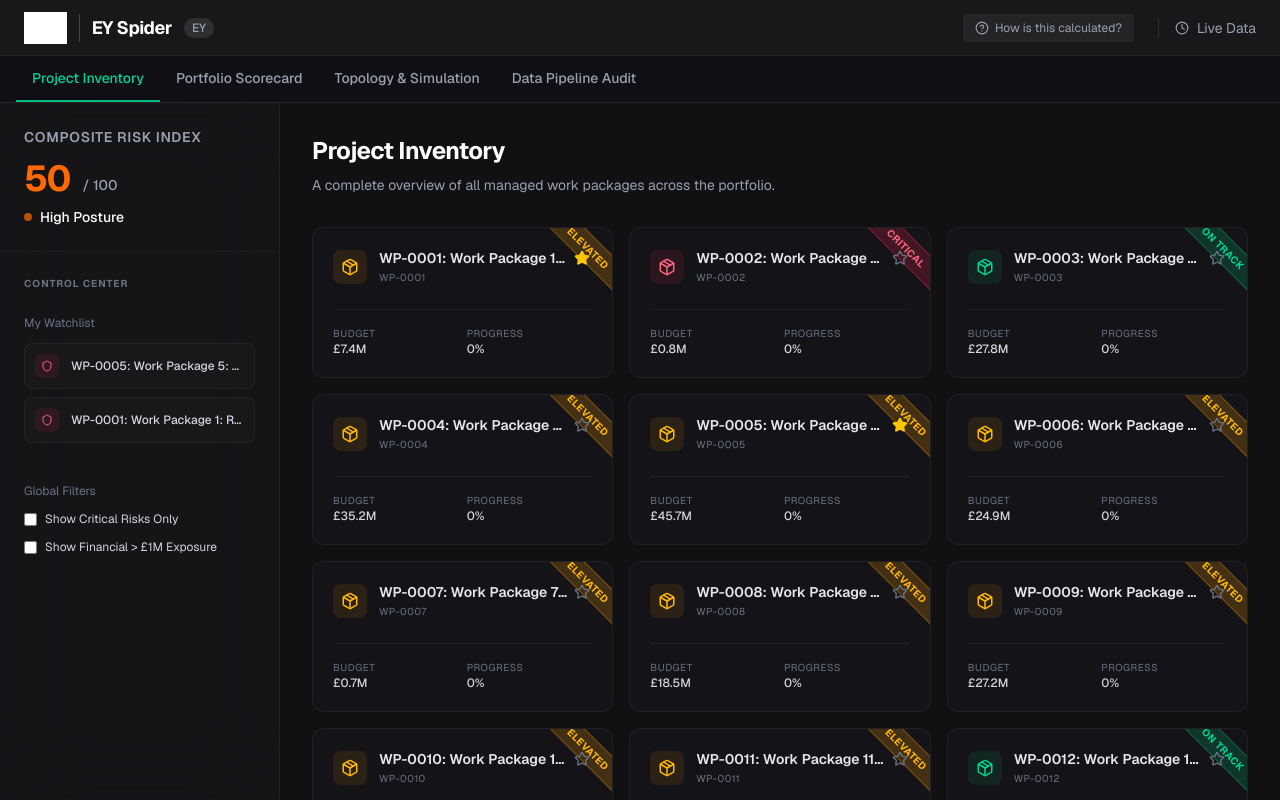
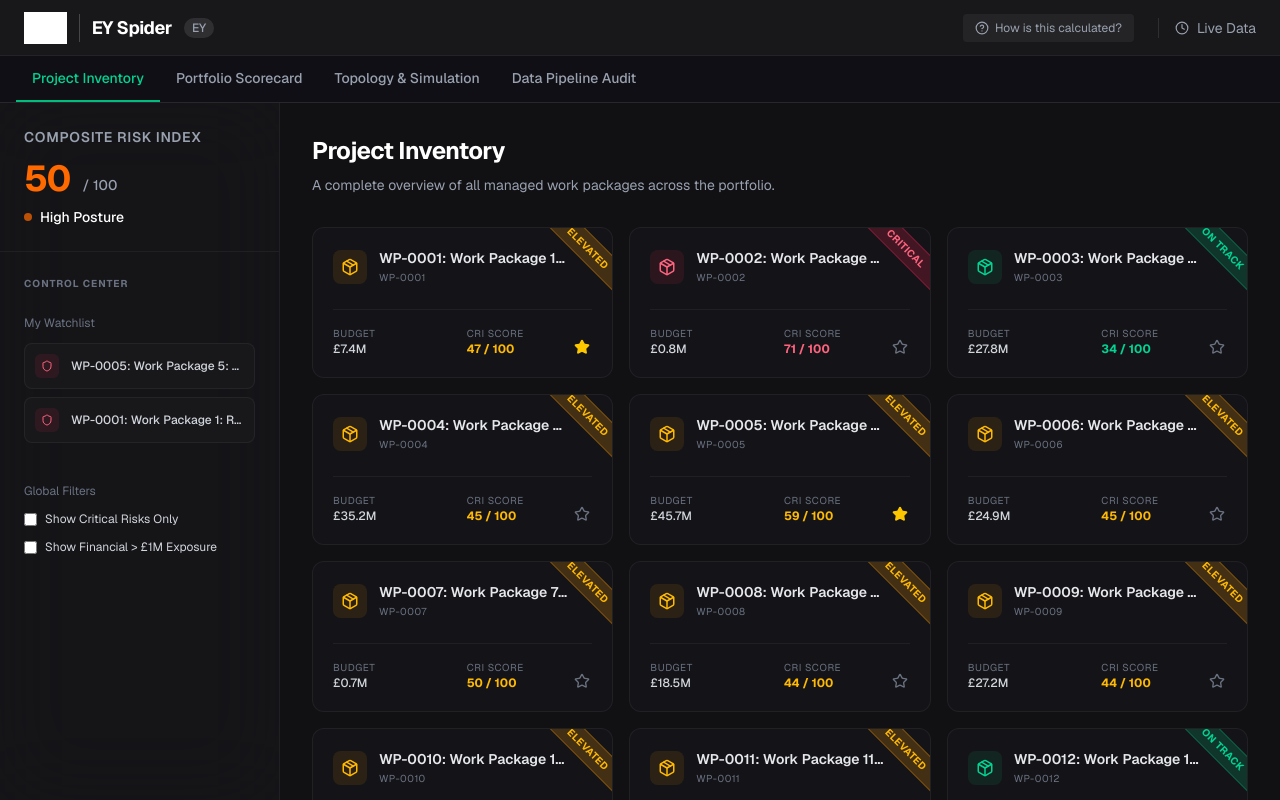
Before and after one commit to sken2002/EY_App_FrontEnd, a Next.js app in the folder frontend/: page / in a window 1280 px wide. Built offline with nearby package versions, Linux system fonts and the light colour scheme; grey boxes are pictures that could not be loaded.

Commit message:
fix: replace progress with CRI score, move star button

```diff
--- a/frontend/src/components/views/AllWorkPackages.tsx
+++ b/frontend/src/components/views/AllWorkPackages.tsx
@@ -73,7 +73,7 @@
                       setWatchlist(isWatched ? watchlist.filter(id => id !== wp.id) : [...watchlist, wp.id]);
                     }
                   }}
-                  className={`absolute top-4 right-4 p-1.5 rounded-full transition-colors z-10 hover:bg-white/10 ${isWatched ? 'text-yellow-400' : 'text-gray-500 hover:text-gray-300'}`}
+                  className={`absolute bottom-4 right-4 p-1.5 rounded-full transition-colors z-10 hover:bg-white/10 ${isWatched ? 'text-yellow-400' : 'text-gray-500 hover:text-gray-300'}`}
                 >
                   <Star size={16} fill={isWatched ? 'currentColor' : 'none'} />
                 </button>
@@ -86,9 +86,9 @@
                     </div>
                   </div>
                   <div>
-                    <div className="text-[10px] text-gray-500 uppercase tracking-wider">Progress</div>
-                    <div className="text-xs font-medium text-gray-300">
-                      {Math.round((wp.data.metrics?.completionPercentage || 0) * 100)}%
+                    <div className="text-[10px] text-gray-500 uppercase tracking-wider">CRI Score</div>
+                    <div className={`text-xs font-bold ${score >= 60 ? 'text-rose-400' : score >= 40 ? 'text-amber-400' : 'text-emerald-400'}`}>
+                      {Math.round(score)} / 100
                     </div>
                   </div>
                 </div>
```
